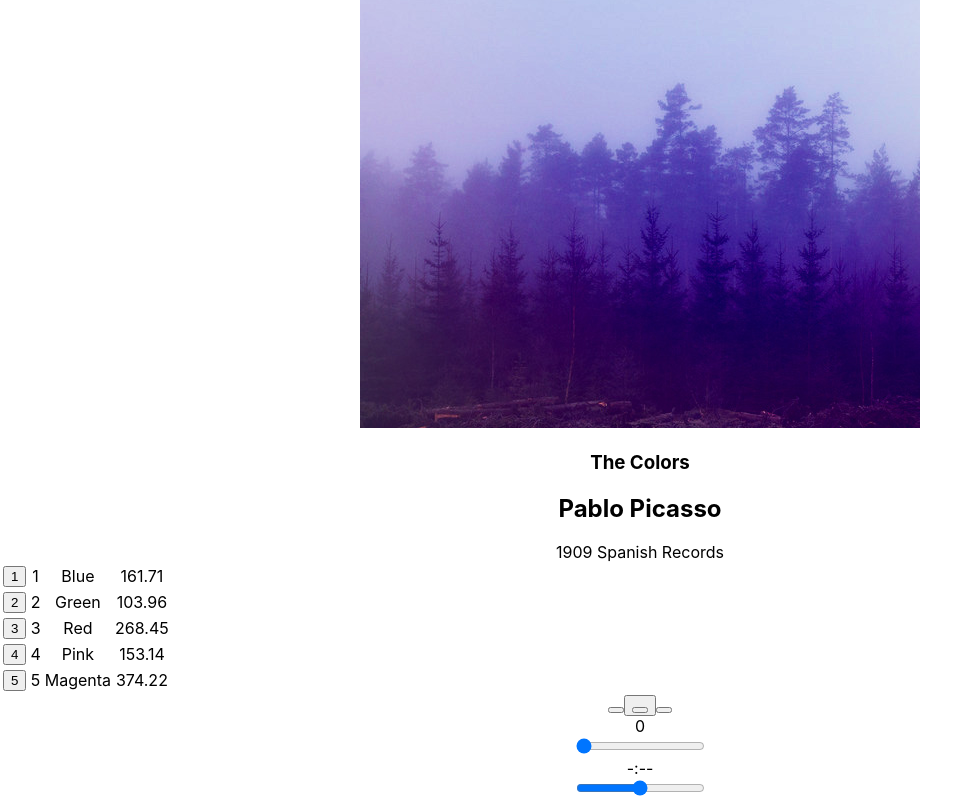
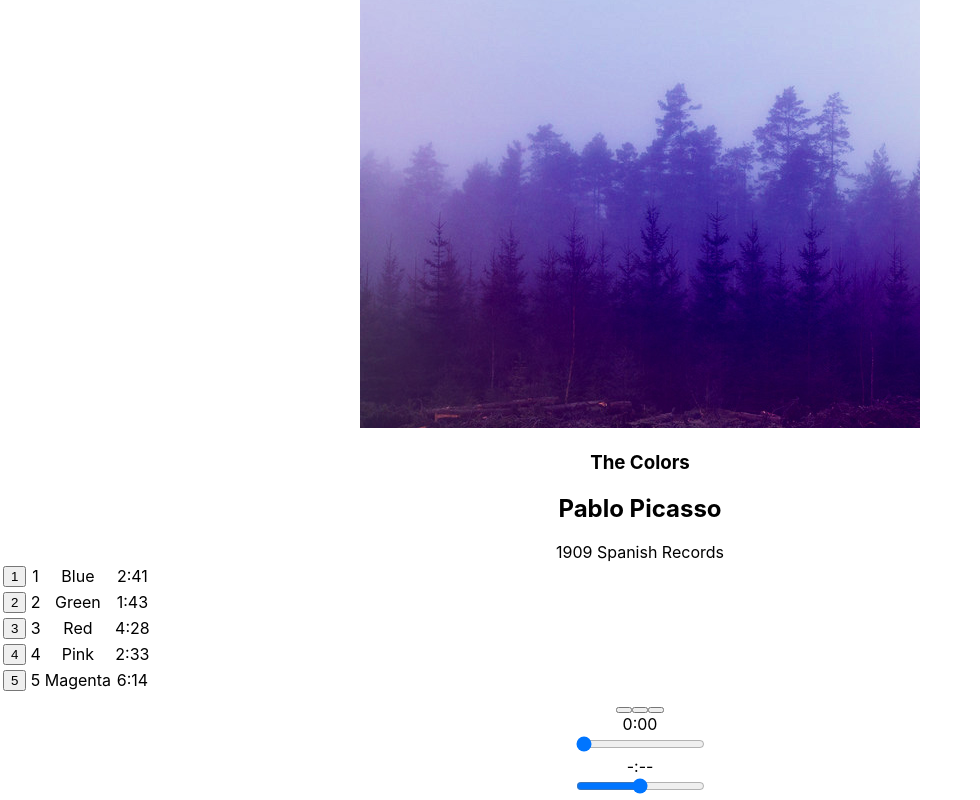
Before and after one commit to MadalinaJ/bloc-jams-react, a React (Create React App) app: page /album/the-colors in a window 1280 px wide. Shown: the part 234-1034 px from the top of the page, without its empty margins (0-980 px from the left). Built offline with nearby package versions, Linux system fonts and the light colour scheme; some icons are missing.

Commit message:
track list format time PlayerBar.js

```diff
--- a/src/components/Album.js
+++ b/src/components/Album.js
@@ -171,7 +171,7 @@ class Album extends Component {
 
                <td>  {this.displayIcon(song, index)}</td>
                 <td className="song-title">{song.title}</td>
-                <td className="song-duration">{song.duration}</td>
+                <td className="song-duration">{this.formatTime(song.duration)}</td>
               </tr>
             )
           }
--- a/src/components/PlayerBar.js
+++ b/src/components/PlayerBar.js
@@ -13,11 +13,9 @@ import React, { Component } from 'react';
            <span className="ion-skip-backward"></span>
          </button>
 
-         <button id="play-pause">
-
           <button id="play-pause" onClick={this.props.handleSongClick} >
            <span className={this.props.isPlaying ? 'ion-pause' : 'ion-play'}></span>
-           </button>
+
           </button>
 
            <button id="next" onClick={this.props.handleNextClick}>
@@ -28,7 +26,7 @@ import React, { Component } from 'react';
          </section>
 
        <section id="time-control">
-       <div className="current-time">{this.props.currentTime}</div>
+       <div className="current-time">{this.props.formatTime(this.props.currentTime)}</div>
          <input
            type="range"
            className="seek-bar"
@@ -42,7 +40,7 @@ import React, { Component } from 'react';
          <div className="total-time">{this.props.formatTime(this.props.duration)}</div>
        </section>
 
-       <section id="volume-control">{(this.props.formatTime)}
+       <section id="volume-control">
 
        <div className = "icon ion-volume-low">{this.props.volume}</div>
           <input
```
